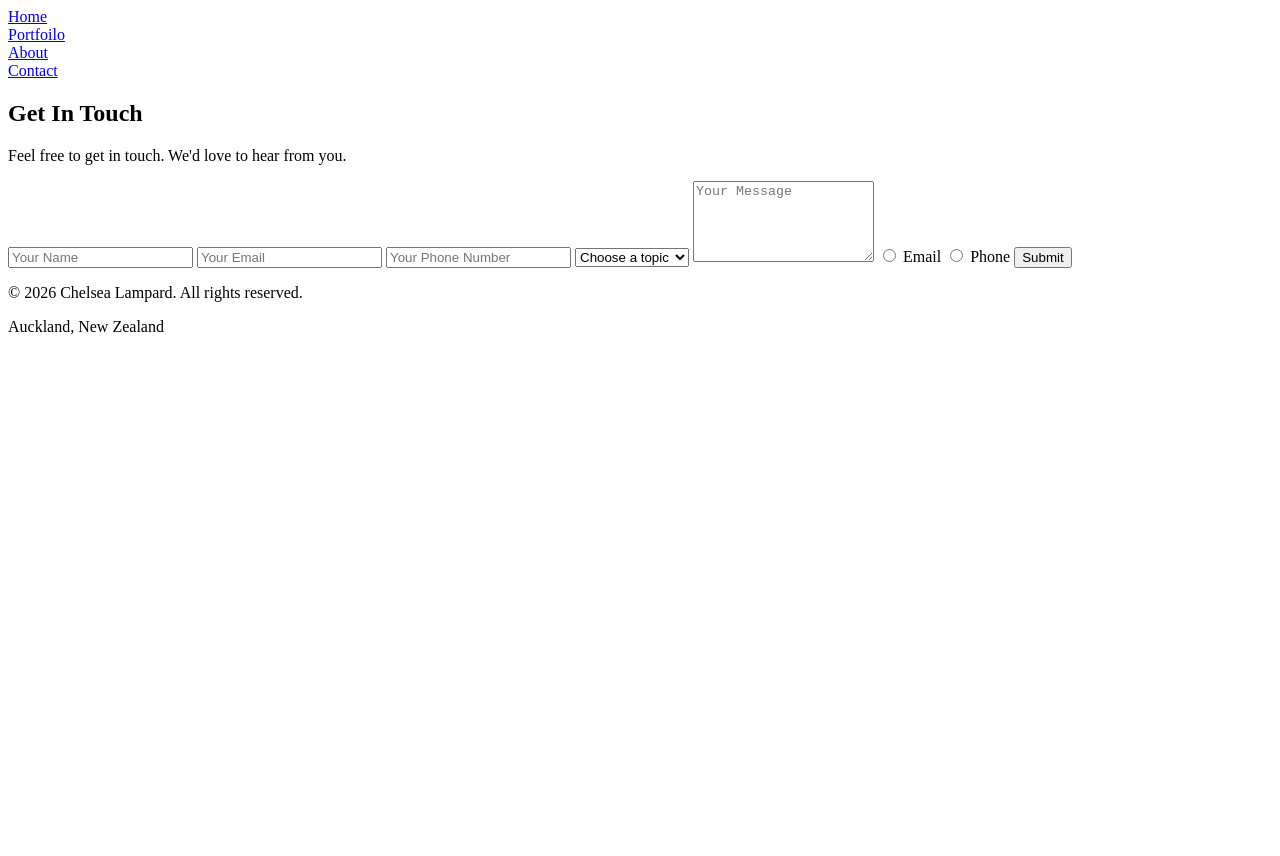
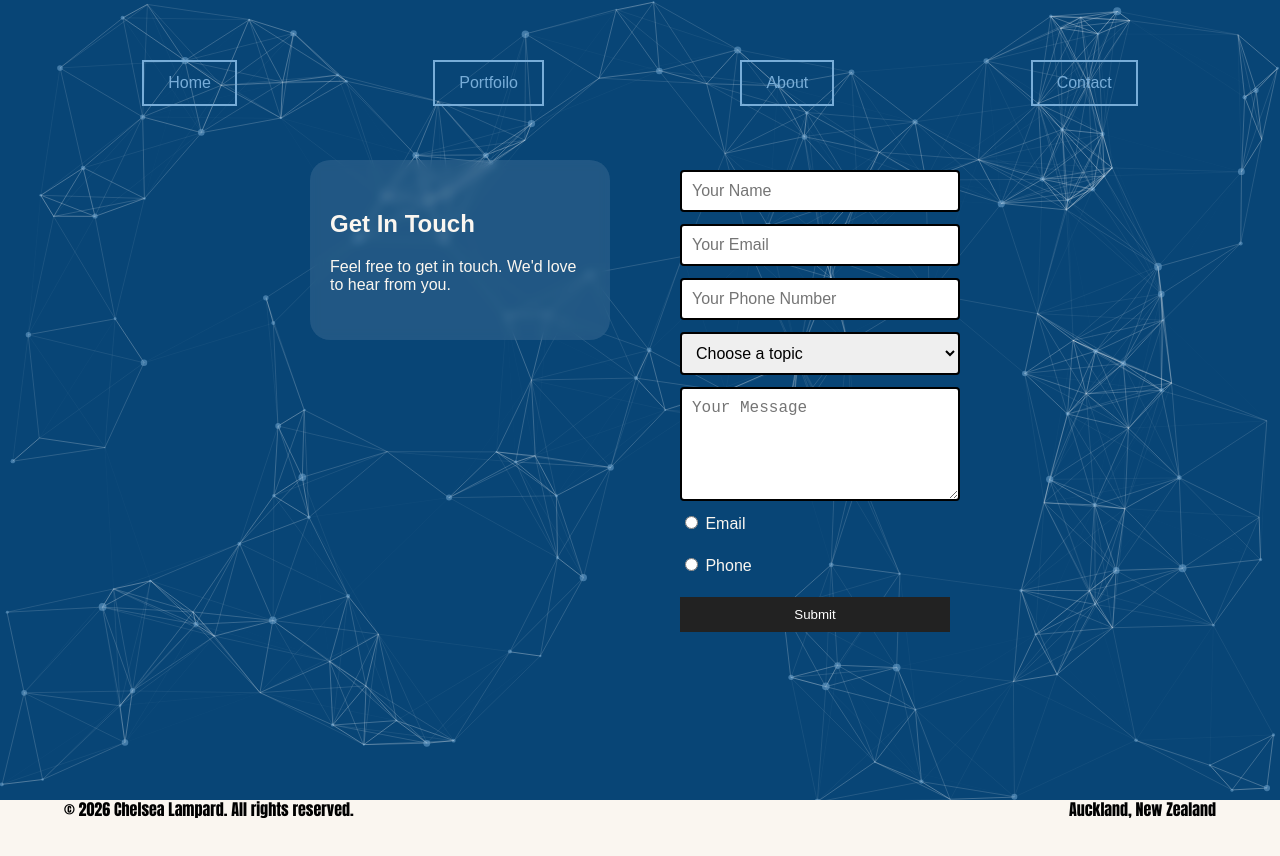
Before and after one commit to Chelsea120/MyPortfolio, a plain HTML site: page contact.html in a window 1280 px wide. Before the commit the page ends 800 px from the top, so only its background shows below. Drawn offline with Linux system fonts and the light colour scheme; the site is published under a folder, as on GitHub Pages, so addresses that start at the root find nothing; animation ran at ten frames a second.

Commit message:
Update contact.html

```diff
--- a/contact.html
+++ b/contact.html
@@ -5,7 +5,7 @@
     <link rel="preconnect" href="https://fonts.googleapis.com">
     <link rel="preconnect" href="https://fonts.gstatic.com" crossorigin>
     <link href="https://fonts.googleapis.com/css2?family=Anton&display=swap" rel="stylesheet">
-    <link rel="stylesheet" href="/CSS/style.css">
+    <link rel="stylesheet" href="CSS/style.css">
     <meta name="viewport" content="width=device-width, initial-scale=1.0">
     <title>Chelsea's Portfilo</title>
   </head>
@@ -14,10 +14,10 @@
     <div id="particles-js"></div>
       <main>
      <div class="menu">
-      <div> <a href="/index.html"> Home </a> </div>
-      <div> <a href="/portofoilo.html"> Portfoilo </a> </div>
-      <div> <a href="/about.html"> About </a> </div>
-      <div> <a href="/contact.html"> Contact </a> </div>
+      <div> <a href="index.html"> Home </a> </div>
+      <div> <a href="portofoilo.html"> Portfoilo </a> </div>
+      <div> <a href="about.html"> About </a> </div>
+      <div> <a href="contact.html"> Contact </a> </div>
      </div>
 
   <div class="contact-section">
@@ -63,13 +63,13 @@
   </div>
 
   </main>
-  <script src="/JS/particles.js"></script>
+  <script src="JS/particles.js"></script>
 
 
      <script>
      particlesJS.load ('particles-js', 'particles.json');
      </script>
-  <script src="/JS/Scripts.js"></script>
+  <script src="JS/Scripts.js"></script>
   <footer>
     <p>&copy; 2026 Chelsea Lampard. All rights reserved.</p>
     <p>Auckland, New Zealand</p>
```
